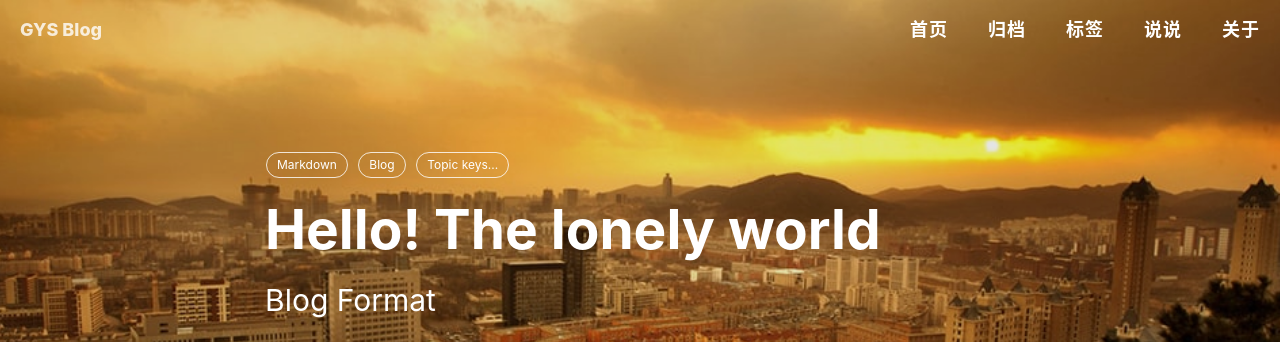
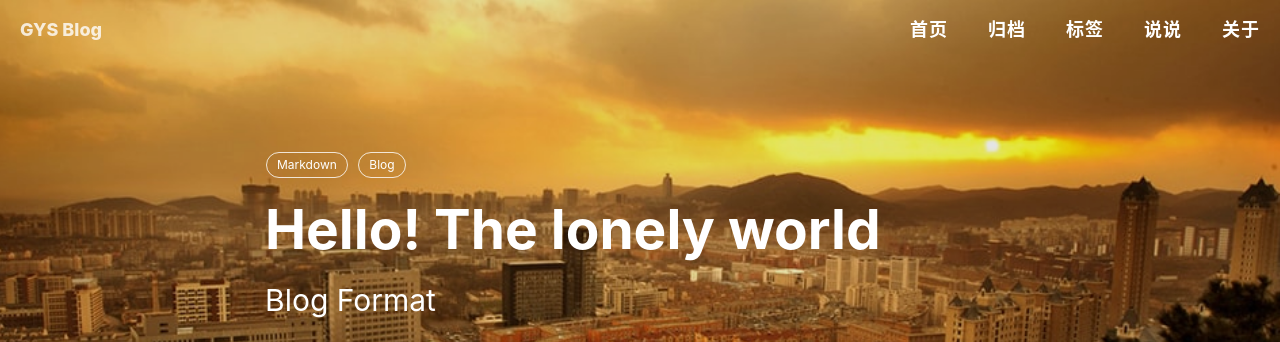
Before and after one commit to Richardurben/Richardurben.github.io, a Jekyll site: the page built from _posts/2019-12-24-Hello!-The-lonely-world.md, in a window 1280 px wide and 900 px high. Shown: the top 342 px of the window. Built offline with Jekyll 4.4.1, drawn with Linux system fonts in a browser that asks for light colours; nearby versions of some CDN libraries; comment, search, counter and statistics services are not loaded.

Commit message:
Update 2019-12-24-Hello!-The-lonely-world.md

```diff
--- a/_posts/2019-12-24-Hello!-The-lonely-world.md
+++ b/_posts/2019-12-24-Hello!-The-lonely-world.md
@@ -12,7 +12,6 @@ istop: false            # 设为true可把文章设置为置顶文章
 tags:
 - Markdown
 - Blog
-- Topic keys...
 ---
 
 以上必须按格式写,取消前者格式使用ctl+']'
```
